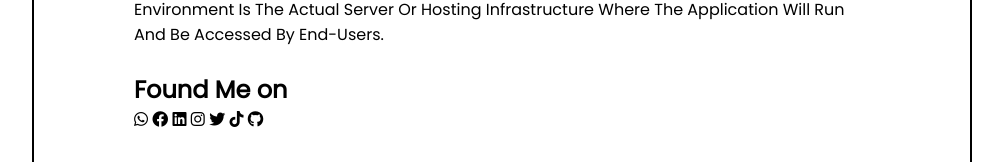
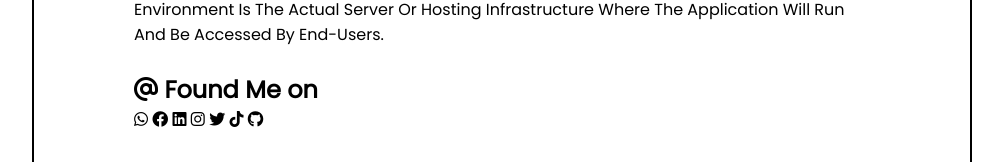
Before and after one commit to ravano-2464/Personal-Web-Day6, a plain HTML site: page index.html in a window 1280 px wide. Shown: the part 2119-2281 px from the top of the page, without its empty margins (138-1141 px from the left). Drawn offline with Linux system fonts and the light colour scheme.

Commit message:
Bootcamp Personal Web Day 6

```diff
--- a/index.html
+++ b/index.html
@@ -155,7 +155,7 @@
             </div>
             <br>
             <div class="social-media">
-                <h2>Found Me on</h2>
+                <h2><i class="fas fa-at"></i> Found Me on</h2>
                 <i class="fa-brands fa-whatsapp"></i>
                 <i class="fa-brands fa-facebook"></i>
                 <i class="fa-brands fa-linkedin"></i>
```
